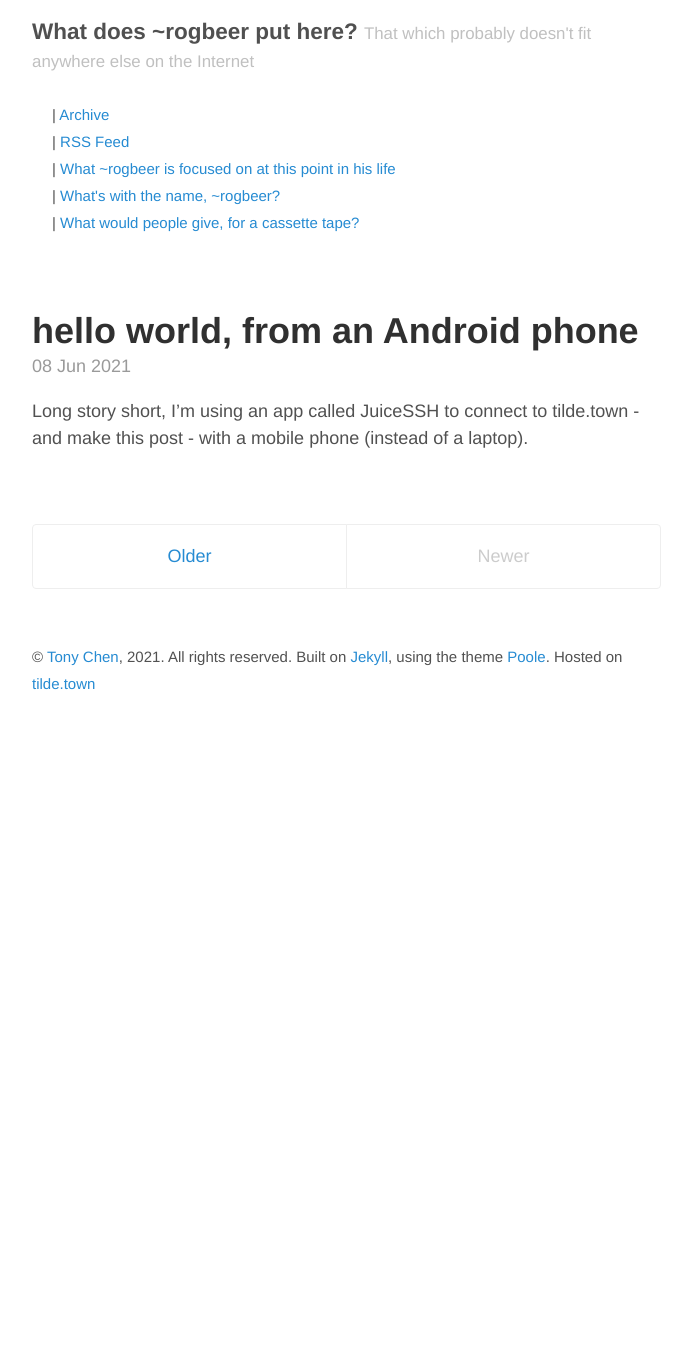
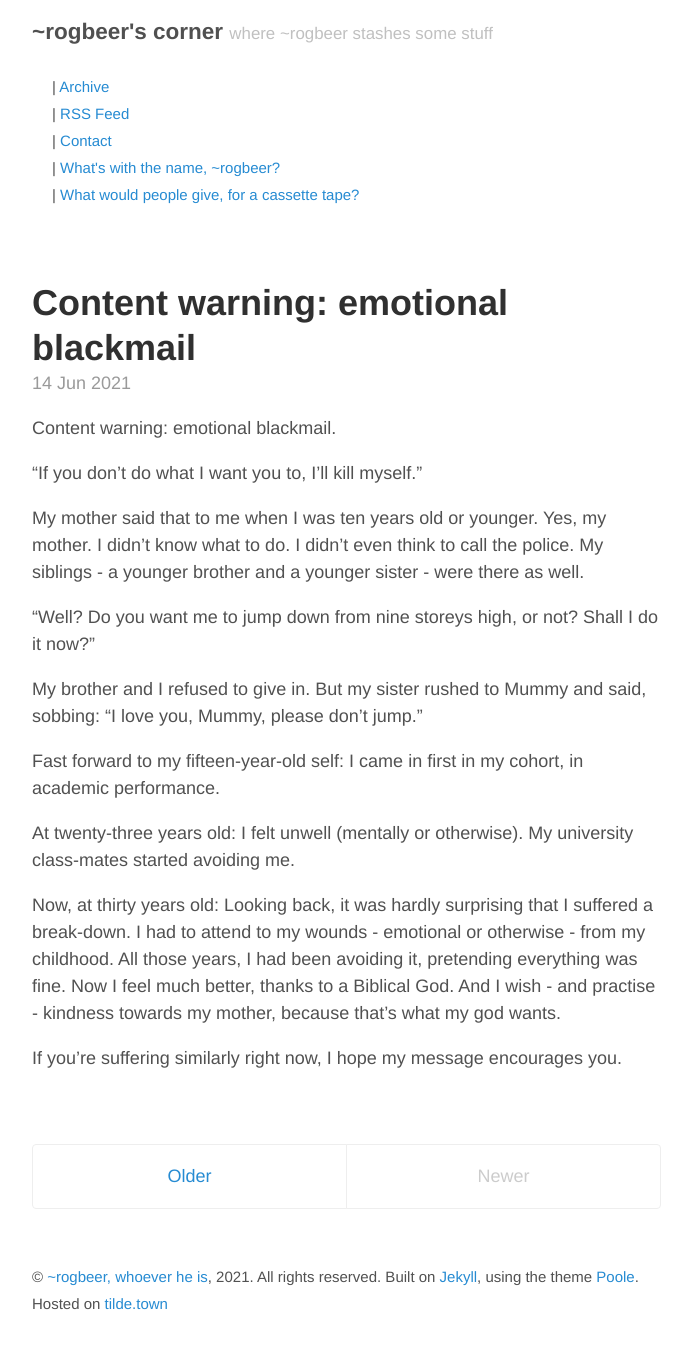
Before and after one commit to phtan/blog-source-on-tilde-town, a Jekyll site: the page built from index.html, in a window 1280 px wide. Shown: the whole page, without its empty margins (293-985 px from the left). Built offline with Jekyll 4.4.1, drawn with Linux system fonts in a browser that asks for light colours; the list of posts is cut into pages by our own code; before the commit the page ends 900 px from its top, so only the background shows below that.

Commit message:
tidy up and post

```diff
--- a/_config.yml
+++ b/_config.yml
@@ -5,8 +5,8 @@ permalink:           pretty
 # relative_permalinks: true
 
 # Setup
-title:               What does ~rogbeer put here?
-tagline:             That which probably doesn't fit anywhere else on the Internet
+title:               ~rogbeer's corner
+tagline:             where ~rogbeer stashes some stuff
 url:                 http://tilde.town
 paginate:            1
 baseurl:             "/~rogbeer"
@@ -20,9 +20,9 @@ sass:
 
 # About/contact
 author:
-  name:              Tony Chen
-  url:               https://phtan.github.io/
-  email:             phtan90@gmail.com
+  name:              ~rogbeer, whoever he is
+  url:               ""
+  email:             ""
 
 # Custom vars
 version:             2.0.0
@@ -38,6 +38,6 @@ plugins:
 pages_list:
   Archive: '/archive'
   'RSS Feed': '/atom.xml'
-  'What ~rogbeer is focused on at this point in his life': '/now'
+  'Contact': '/contact'
   "What's with the name, ~rogbeer?": '/rogbeer'
   'What would people give, for a cassette tape?': '/swap'
--- /dev/null
+++ b/_posts/2021-06-14-sunny.md
@@ -0,0 +1,38 @@
+---
+layout: post
+title: "Content warning: emotional blackmail"
+---
+
+Content warning: emotional blackmail.
+
+"If you don't do what I want you
+to, I'll kill myself."
+
+My mother said that to me when I was ten years
+old or younger. Yes, my mother. I didn't know what to do. I didn't even
+think to call the police. My siblings - a younger brother and a younger
+sister - were there as well.
+
+"Well? Do you want me to jump down from
+nine storeys high, or not? Shall I do it now?"
+
+My brother and I refused
+to give in. But my sister rushed to Mummy and said, sobbing: "I love
+you, Mummy, please don't jump."
+
+Fast forward to my fifteen-year-old
+self: I came in first in my cohort, in academic performance.
+
+At
+twenty-three years old: I felt unwell (mentally or otherwise). My
+university class-mates started avoiding me.
+
+Now, at thirty years old:
+Looking back, it was hardly surprising that I suffered a break-down. I
+had to attend to my wounds - emotional or otherwise - from my childhood.
+All those years, I had been avoiding it, pretending everything was fine.
+Now I feel much better, thanks to a Biblical God. And I wish - and
+practise - kindness towards my mother, because that's what my god wants.
+
+If you're suffering similarly right now, I hope my message encourages
+you.
--- /dev/null
+++ b/contact.md
@@ -0,0 +1,13 @@
+---
+layout: page
+title: Contact
+---
+
+you could:
+
+- send me internal mail, if you are using the shared computer at
+[tilde.town](http://tilde.town).
+- look for me at [Mastodon](http://im-in.space/@rogbeer).
+
+I log-on to the above two cyberspace-places irregularly, so please don't
+expect fast replies.
--- a/now.md
+++ /dev/null
@@ -1,19 +0,0 @@
----
-layout: page
-title: what I'm up to now
----
-
-I'm pursuing these, just to list a few (in no particular order):
-
-1. Waiting for the results of my submission, of
-[seven photos](https://alls-futility.tumblr.com/post/614080452947591168/a-series-of-seven-photos-as-yet-untitled-the),
-to [Singapore
-International Photography Festival](http://sipf.sg).
-2. Getting re-acquainted with the ground, as a way to have fun and delight.
-I got a reminder about that, from Vaishali Iyer's [blog-post](https://thestillspace.org/2020/03/22/ode-to-the-ground/).
-3. Determining if [a writers' group](https://www.meetup.com/Writers-Collective/) is helpful for me.
-4. a pleasure for me: staying in touch with friends. This includes chatting over software like WhatsApp.
-5. keeping my time free to do whatever I may become excited about.
-
-This has been a [Now-page](https://nownownow.com/about), written on 31st March
-2020.
```
